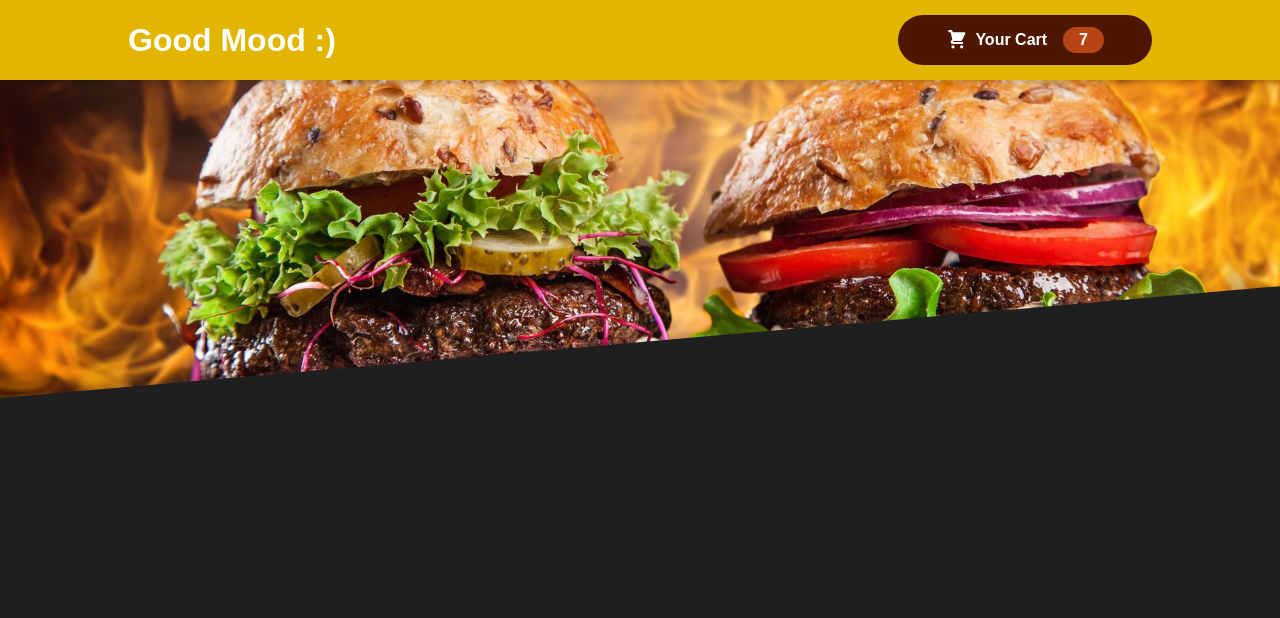
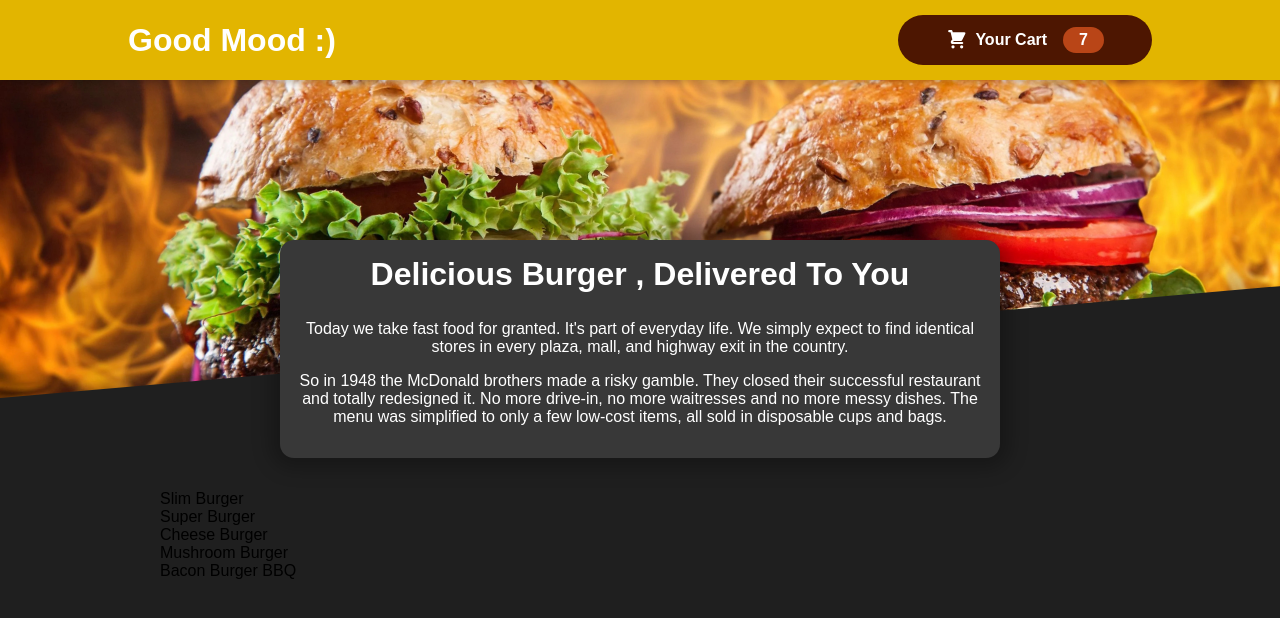
Before and after one commit to TarDasT-7/Maximilian-React-course-3, a React (Create React App) app: page / in a window 1280 px wide. Shown: the top 618 px of the page. Built offline with nearby package versions, Linux system fonts and the light colour scheme.

Commit message:
about burger and meals... some style and... fa=payan rooz chahar shanbe | maby weekend

```diff
--- a/src/App.js
+++ b/src/App.js
@@ -1,6 +1,7 @@
 import React from "react";
 
 import Header from "./components/Layout/Header/Header";
+import Meals from "./components/Meals/Meals";
 
 const App = () => {
 
@@ -8,6 +9,11 @@ const App = () => {
 
     <React.Fragment>
         <Header />
+
+        <main>
+          <Meals />
+        </main>
+
     </React.Fragment>
 
   );
--- a/src/components/Meals/AvailableMeals/AvailableMeals.jsx
+++ b/src/components/Meals/AvailableMeals/AvailableMeals.jsx
@@ -38,10 +38,24 @@ const DUMMY_MEALS =[
         price : 8.45
     },
 
-
-
 ];
 
-const AvailableMeals = props => {};
+const AvailableMeals = props => {
+
+    const mealsList = DUMMY_MEALS.map( burger => (
+
+        <li key={burger.id} >{burger.name}</li>
+
+    ) );
+
+    return(
+        <section className={styles.meals}>
+            <ul>
+                {mealsList}
+            </ul>
+        </section>
+    );
+
+};
 
 export default AvailableMeals;
--- a/src/components/Meals/Meals.jsx
+++ b/src/components/Meals/Meals.jsx
@@ -1,8 +1,19 @@
-import React from "react";
+import React, { Fragment } from "react";
+import MealsSummery from "./summery/MealsSummery";
 import AvailableMeals from "./AvailableMeals/AvailableMeals";
-import MealsSummery from "./summery/MealsSummery";
 
 
-const Meals = props => {};
+const Meals = props => {
+
+    return(
+        <Fragment>
+
+            <MealsSummery />
+            <AvailableMeals />
+
+        </Fragment>
+    );
+
+};
 
 export default Meals;
--- a/src/components/Meals/summery/MealsSummery.jsx
+++ b/src/components/Meals/summery/MealsSummery.jsx
@@ -8,16 +8,16 @@ const MealsSummery = props => (
         <h2> Delicious Burger , Delivered To You </h2>
 
         <p>
-            Lorem, ipsum dolor sit amet consectetur adipisicing elit.
-            Veritatis alias tenetur perspiciatis sequi quia unde exercitationem qui
-            totam harum provident ad repellat aliquid non,
-            ab neque doloribus a natus sed.
+            Today we take fast food for granted.
+            It's part of everyday life.
+            We simply expect to find identical stores in every plaza, mall, and highway exit in the country.
         </p>
 
         <p>
-            Veritatis alias tenetur perspiciatis sequi quia unde exercitationem qui
-            totam harum provident ad repellat aliquid non,
-            ab neque doloribus a natus sed.
+            So in 1948 the McDonald brothers made a risky gamble.
+            They closed their successful restaurant and totally redesigned it.
+            No more drive-in, no more waitresses and no more messy dishes.
+            The menu was simplified to only a few low-cost items, all sold in disposable cups and bags.
         </p>
 
     </section>
```
